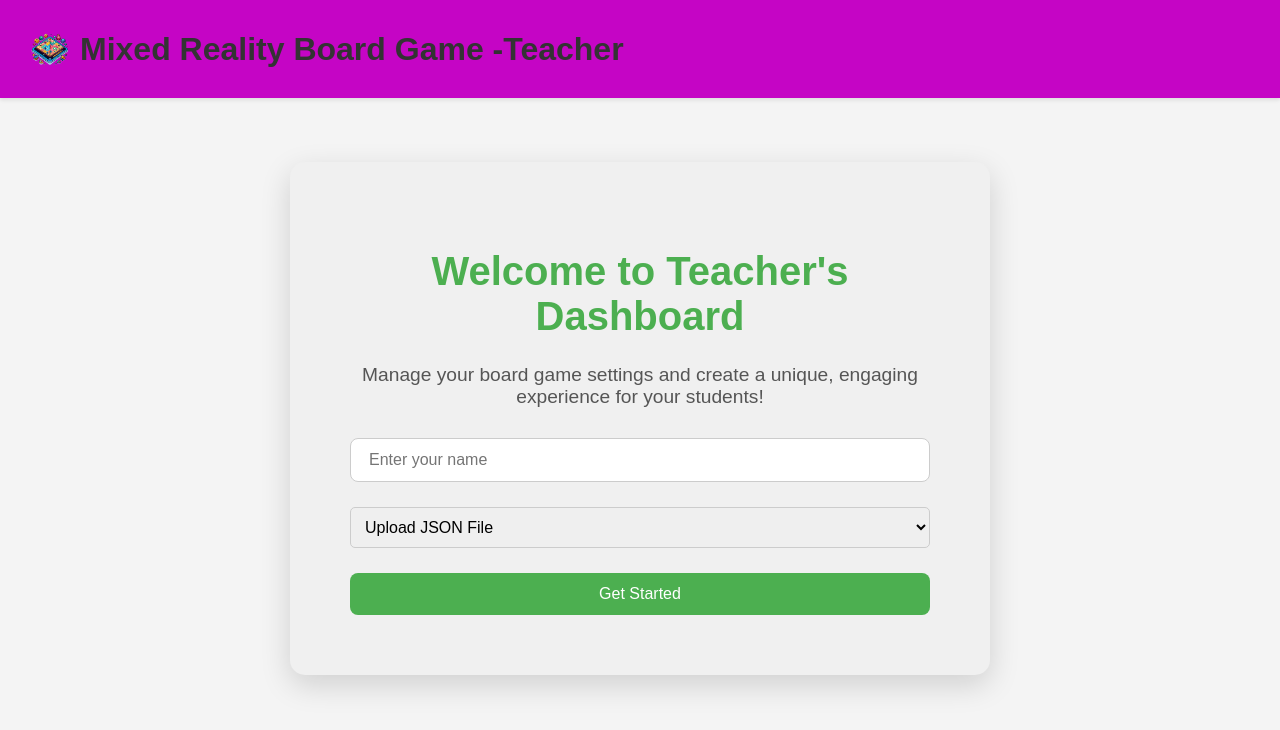
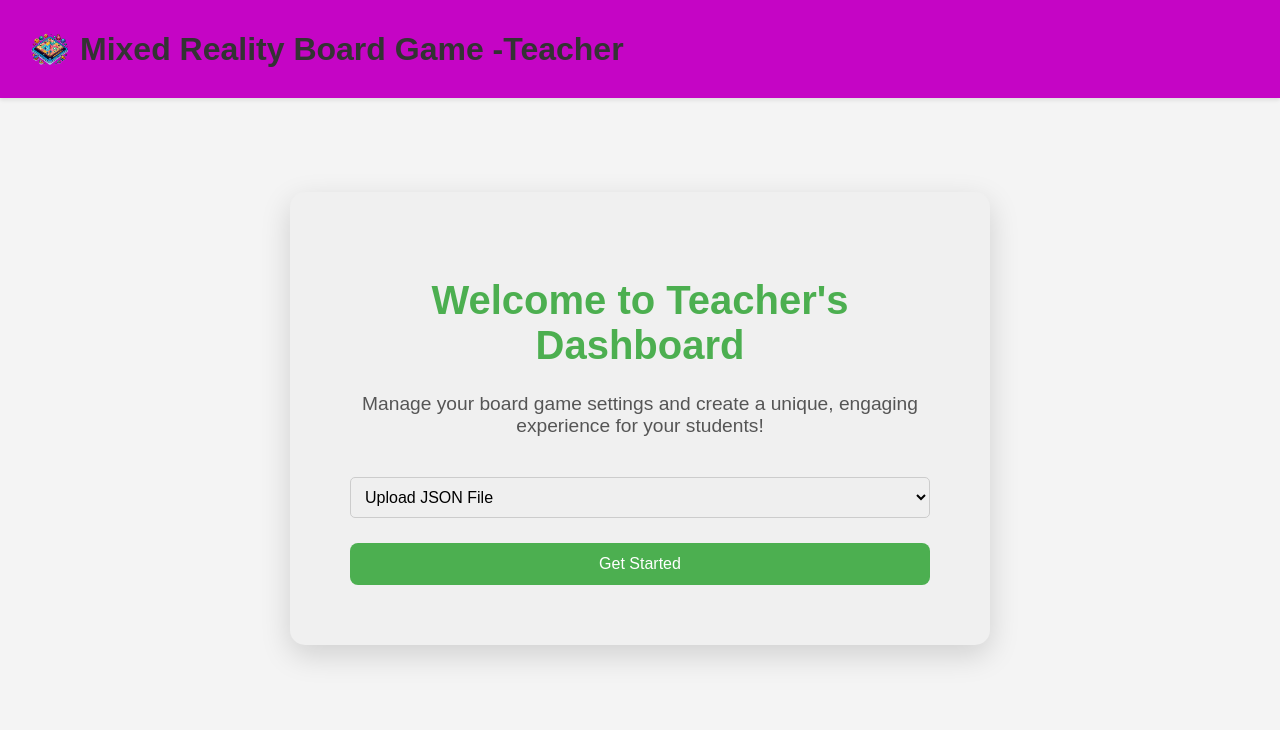
Before and after one commit to jackmok33/teacher-ui, a React (Vite) app: page / in a window 1280 px wide. Shown: the top 730 px of the page. Built offline with nearby package versions, Linux system fonts and the light colour scheme.

Commit message:
Update page titles for improved clarity in GenerateQuestionPage and SetBackgroundImage components

```diff
--- a/src/pages/GenerateQuestionPage.jsx
+++ b/src/pages/GenerateQuestionPage.jsx
@@ -69,7 +69,7 @@ function GenerateQuestionPage() {
 
     return (
         <div className="game-settings-page">
-            <h1>Game Settings</h1>
+            <h1>Quiz Question Generator</h1>
             <p>Customize the settings for your game and create a unique experience for your students.</p>
 
             <form onSubmit={handleGenerate} className="settings-form">
--- a/src/pages/HomePage.jsx
+++ b/src/pages/HomePage.jsx
@@ -3,13 +3,11 @@ import { useNavigate } from "react-router-dom"; // Import useNavigate for routin
 import "../styles/Homepage.css";
 
 function Homepage() {
-    const [name, setName] = useState("");
     const [gameMode, setGameMode] = useState("json"); // State for selecting the game mode
     const navigate = useNavigate();
 
     const handleSubmit = (e) => {
         e.preventDefault();
-        localStorage.setItem("teacherName", name); // Save teacher's name
         if(gameMode === "json") {
             navigate("/upload-json");
         }else{
@@ -23,14 +21,6 @@ function Homepage() {
                 <h1>Welcome to Teacher&#39;s Dashboard</h1>
                 <p>Manage your board game settings and create a unique, engaging experience for your students!</p>
                 <form className="name-form" onSubmit={handleSubmit}>
-                    <input
-                        type="text"
-                        placeholder="Enter your name"
-                        value={name}
-                        onChange={(e) => setName(e.target.value)}
-                        className="name-input"
-                        required
-                    />
                     <select
                         value={gameMode}
                         onChange={(e) => setGameMode(e.target.value)}
--- a/src/pages/SetBackgroundImage.jsx
+++ b/src/pages/SetBackgroundImage.jsx
@@ -82,7 +82,7 @@ function SetBackgroundImage() {
 
     return (
         <div className="image-page">
-            <h1 className="title">Generated Images</h1>
+            <h1 className="title">Background Image Generator</h1>
 
             <div className="selectors">
                 <label>
```
